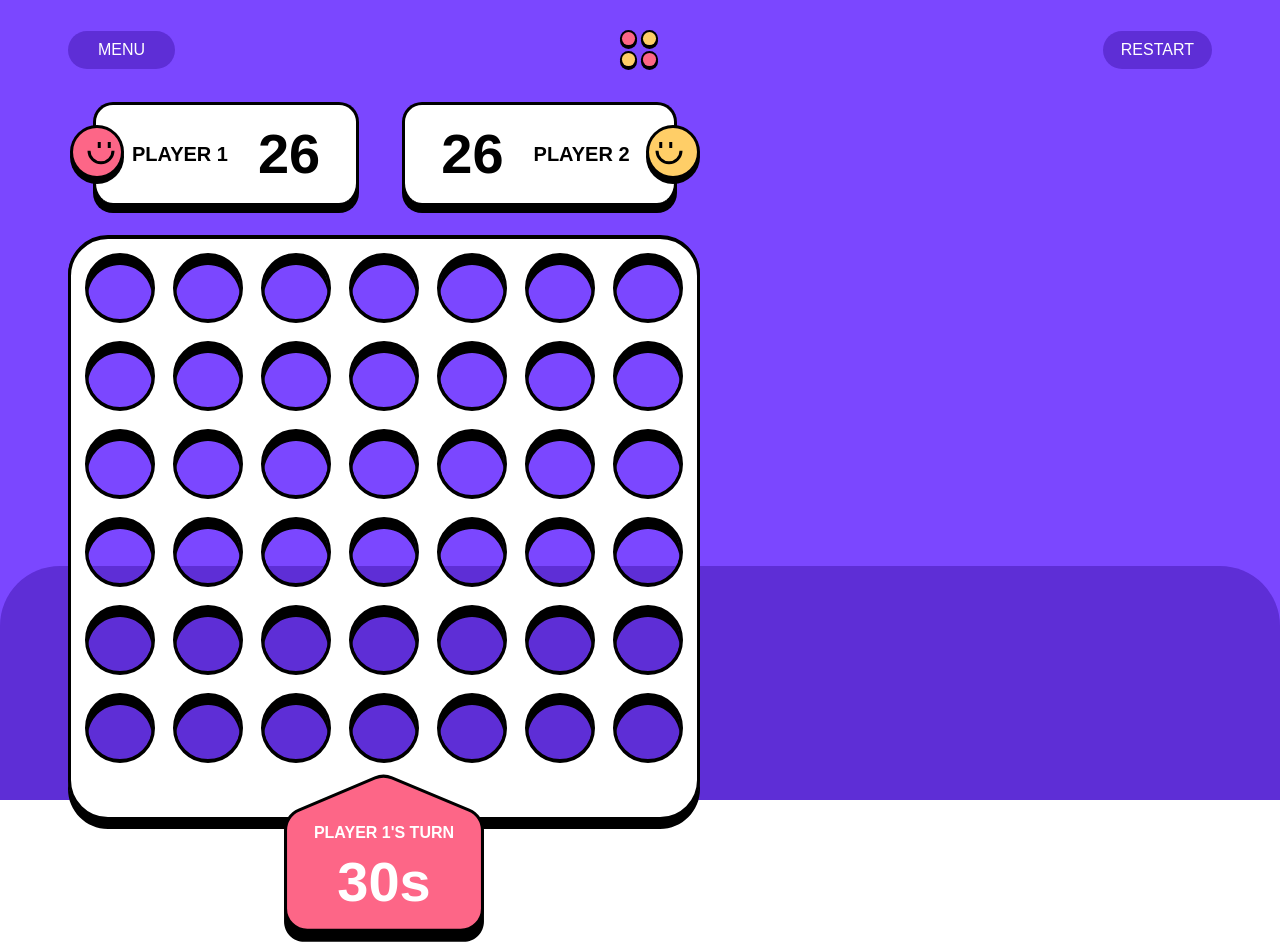
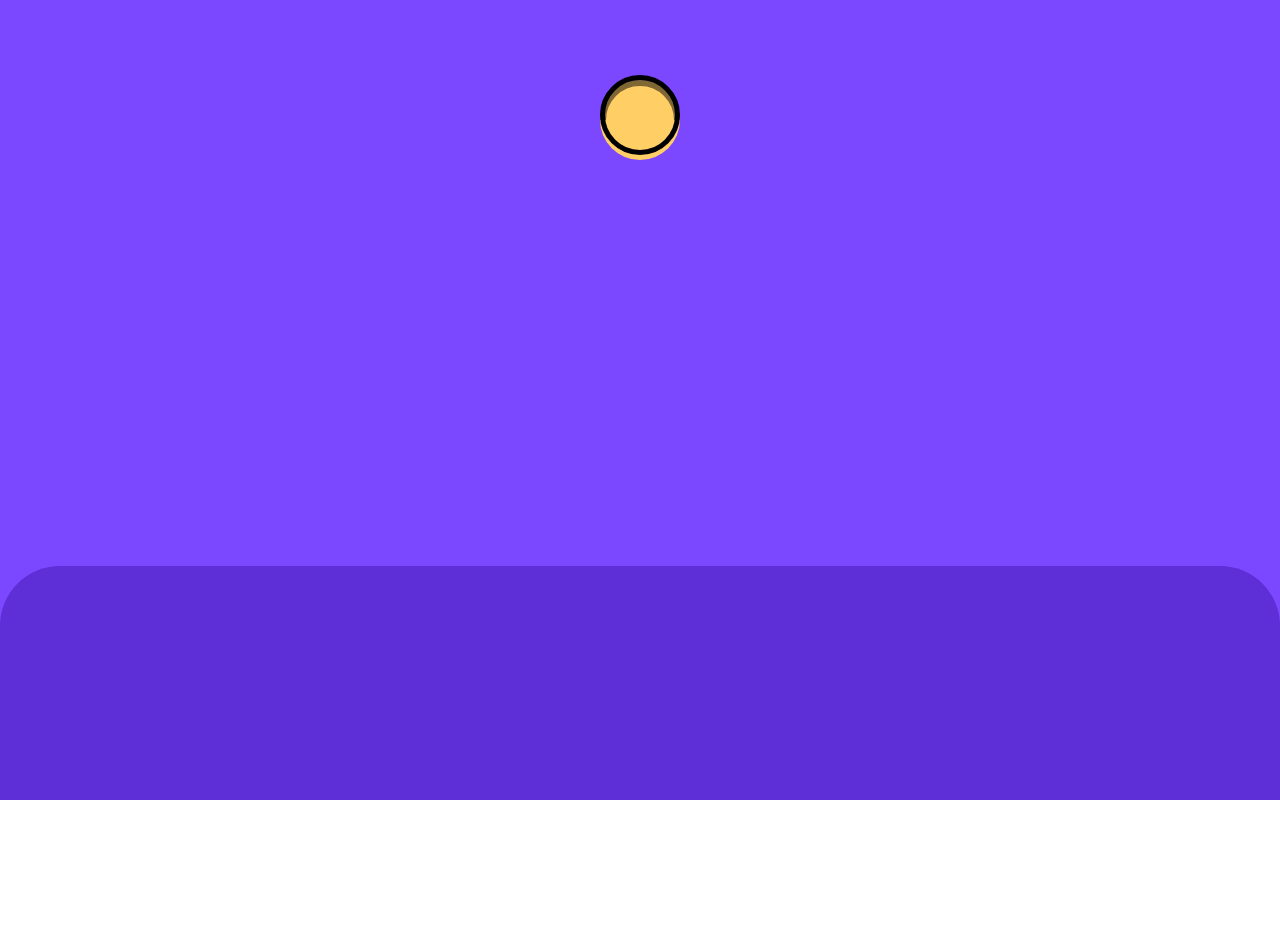
Before and after one commit to tpkhuong/fixedFrontendMentorChallenges, a Next.js app in the folder advanced/nextJsProjects/connectFourGame/: page /playergameboard in a window 1280 px wide. After the commit the page ends 800 px from the top, so only its background shows below. Built offline with nearby package versions, Linux system fonts and the light colour scheme.

Commit message:
enjoyed the effort/process of building algorithm for styled chip and dropped chip to connect four game board initial. Connect four dir.

```diff
--- a/advanced/nextJsProjects/connectFourGame/src/app/components/client/ConnectFourBoard/ConnectFourBoard.module.css
+++ b/advanced/nextJsProjects/connectFourGame/src/app/components/client/ConnectFourBoard/ConnectFourBoard.module.css
@@ -57,7 +57,7 @@ we can click on connect for chips */
   top: 7px;
   margin-block-start: 0px;
 }
-
+/* move code from player game board for dropped chip and and chip to here */
 .row[id="row-1"] span {
   background-color: transparent;
 }
--- a/advanced/nextJsProjects/connectFourGame/src/app/components/client/ConnectFourBoard/connectFourBoardHelpers.js
+++ b/advanced/nextJsProjects/connectFourGame/src/app/components/client/ConnectFourBoard/connectFourBoardHelpers.js
@@ -980,3 +980,7 @@ function changePlayerChip({ currentPlayerChip }) {
       .setAttribute("data-playerturn", "one");
   }
 }
+
+function movePointer() {
+  //
+}
--- a/advanced/nextJsProjects/connectFourGame/src/app/playergameboard/page.js
+++ b/advanced/nextJsProjects/connectFourGame/src/app/playergameboard/page.js
@@ -15,7 +15,7 @@ export default function PlayerGameBoard({ children }) {
     >
       {/* lower bg change bg color based on results */}
       <div id="lower-bg-selector" className={styles[`bottom-bg`]}></div>
-      <MenuPlayerDisplayBoard />
+      {/* <MenuPlayerDisplayBoard /> */}
       {/* <ConnectFourBoard /> */}
       {/* <ResultsDisplay /> */}
       {/* <div className={styles[`circle-container`]}>
@@ -25,7 +25,7 @@ export default function PlayerGameBoard({ children }) {
         <div className={`${styles[`circle`]} ${styles[`chip-border`]}`}></div>
       </div> */}
       {/* <div className={`${styles[`circle`]} ${styles[`top`]}`}></div> */}
-      {/* <div className={styles[`dropped-circle-container`]}>
+      <div className={styles[`dropped-circle-container`]}>
         <div
           className={`${styles[`circle`]} ${styles[`dropped-chip-bg`]}`}
         ></div>
@@ -35,7 +35,7 @@ export default function PlayerGameBoard({ children }) {
         <div
           className={`${styles[`circle`]} ${styles[`dropped-chip-border`]}`}
         ></div>
-      </div> */}
+      </div>
 
       {/* <PlayerTurnTimer /> */}
 
```
